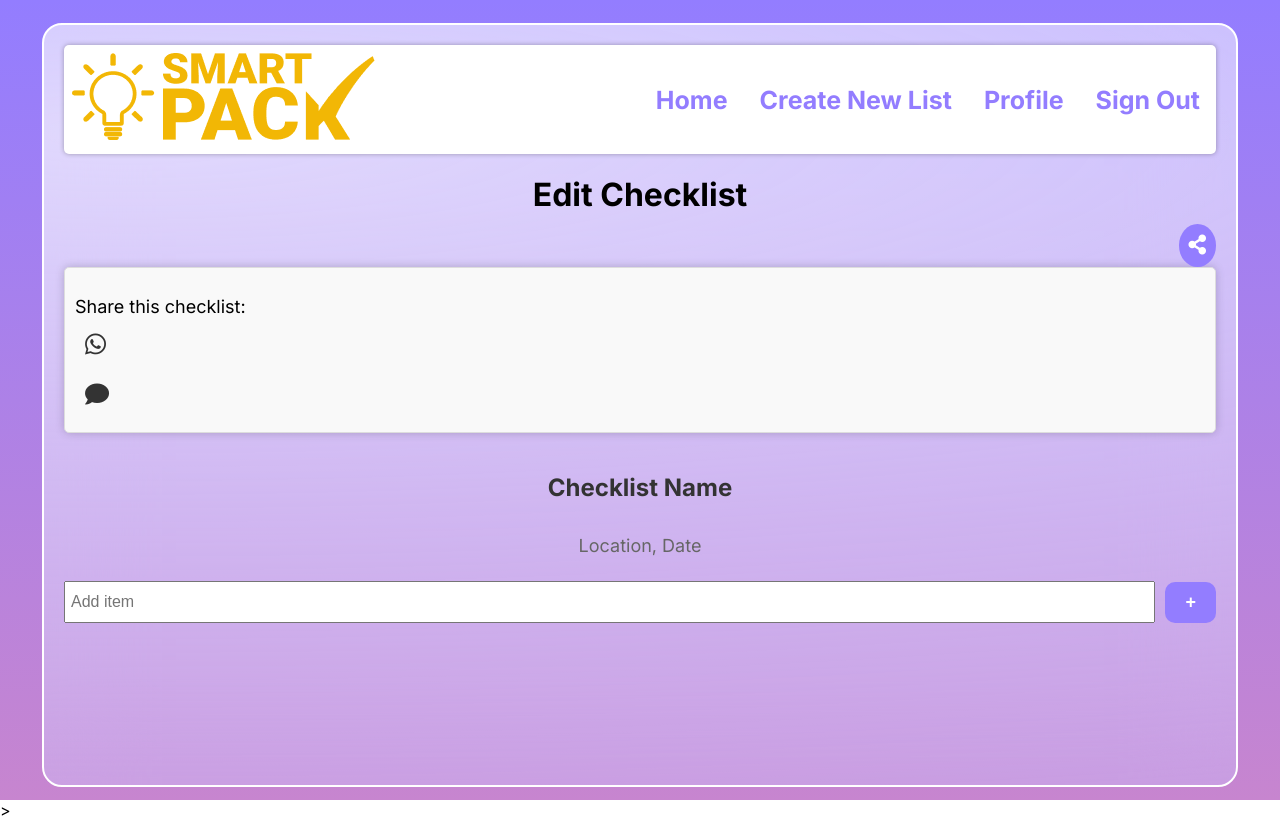
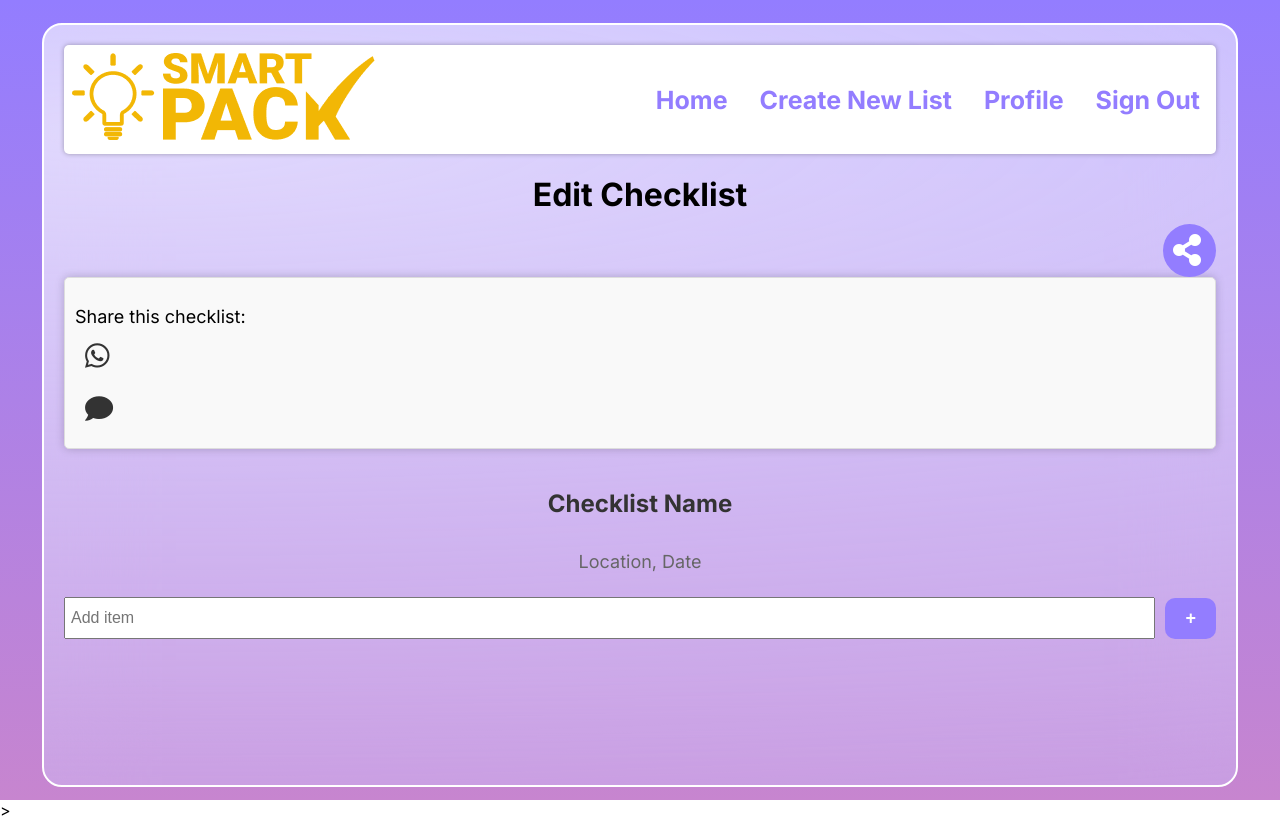
Before and after one commit to harnoor497/IntegratedProject, a website: page editChecklist.html in a window 1280 px wide. Both pictures are taken after a click on the button 1197 px from the left and 245 px from the top of the page. Drawn offline with Linux system fonts and the light colour scheme.

Commit message:
final changes

```diff
--- a/editChecklist.html
+++ b/editChecklist.html
@@ -185,7 +185,6 @@
   justify-content: flex-end; /* Align items to the left side */
 }
 
-
 #sharingMenu {
   display: none;
   background-color: #f9f9f9;
@@ -207,11 +206,14 @@
 }
 
 #sharingMenu li {
+  display: flex;
+  align-items: center; /* Align icons vertically */
   margin-bottom: 5px;
 }
 
 #sharingMenu a {
-    display: block;
+  display: flex;
+  align-items: center; /* Align icons vertically */
   padding: 10px;
   color: #333;
   text-decoration: none;
@@ -223,12 +225,14 @@
 }
 
 #sharingMenu i {
-    margin-right: 5px;
+  font-size: 28px; /* Increase the font size as desired */
+  margin-right: 10px;
 }
 
-    #sharingMenu a i {
-    font-size: 24px; /* Increase the font size as desired */
-    margin-right: 10px;
+/* Increase the size of the share button icons */
+.share-button i {
+  font-size: 32px;
+  margin-right: 5px;
 }
 
 	</style>
@@ -623,7 +627,7 @@ function deleteItemFromList(item, listItem) {
   // Function to generate a shareable link
   function generateShareableLink(checklistId) {
     const currentURL = window.location.href;
-    return `${currentURL}?id=${checklistId}`;
+    return `${currentURL}`;
   }
 
   // Function to open WhatsApp Web with the checklist link
```
Lines whose indentation alone changed are shown as unchanged.
